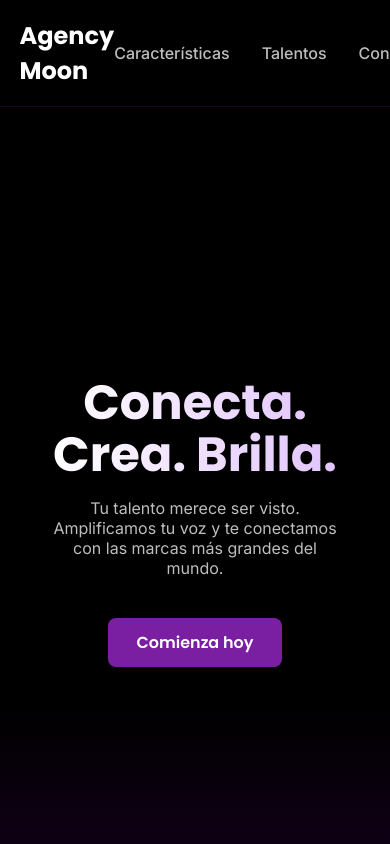
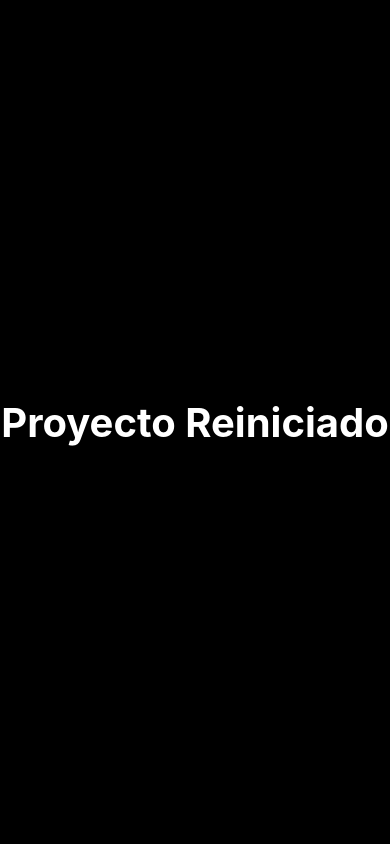
Before and after one commit to joan6141318-ai/Moon, a React (Vite) app: page / in a window 390 px wide. Shown: the top 844 px of the page. Built offline with nearby package versions, Linux system fonts and the light colour scheme.

Commit message:
refactor: Update project metadata and remove unused styles
Replaces the project name and description to reflect the new project.
Removes custom CSS styles and icon components to simplify the base project.
Updates the default HTML charset and title.

```diff
--- a/index.html
+++ b/index.html
@@ -1,12 +1,9 @@
 <!DOCTYPE html>
 <html lang="es">
   <head>
-    <meta charset="UTF-," />
+    <meta charset="UTF-8" />
     <meta name="viewport" content="width=device-width, initial-scale=1.0" />
-    <title>Agency Moon | Conecta. Crea. Brilla.</title>
-    <link rel="preconnect" href="https://fonts.googleapis.com">
-    <link rel="preconnect" href="https://fonts.gstatic.com" crossorigin>
-    <link href="https://fonts.googleapis.com/css2?family=Poppins:wght@400;600;700&family=Inter:wght@400;500&display=swap" rel="stylesheet">
+    <title>Nuevo Proyecto</title>
   <script type="importmap">
 {
   "imports": {
@@ -20,72 +17,20 @@
 }
 </script>
 <style>
-  :root {
-    --bg-main: #000000;
-    --purple-main: #7B1FA2;
-    --purple-secondary: #9C27B0;
-    --blue-gradient: #8A2BE2;
-    --text-main: #FFFFFF;
-    --text-secondary: #BDBDBD;
-  }
-
   body {
     margin: 0;
-    font-family: 'Inter', sans-serif;
-    background-color: var(--bg-main);
-    color: var(--text-main);
+    font-family: -apple-system, BlinkMacSystemFont, 'Segoe UI', 'Roboto', 'Oxygen',
+      'Ubuntu', 'Cantarell', 'Fira Sans', 'Droid Sans', 'Helvetica Neue',
+      sans-serif;
     -webkit-font-smoothing: antialiased;
     -moz-osx-font-smoothing: grayscale;
+    background-color: #000;
+    color: #fff;
+    display: flex;
+    justify-content: center;
+    align-items: center;
+    min-height: 100vh;
   }
-
-  h1, h2, h3 {
-    font-family: 'Poppins', sans-serif;
-  }
-
-  html {
-    scroll-behavior: smooth;
-  }
-
-  .btn {
-    display: inline-block;
-    padding: 12px 28px;
-    border-radius: 8px;
-    font-family: 'Poppins', sans-serif;
-    font-weight: 600;
-    text-decoration: none;
-    color: var(--text-main);
-    background-color: var(--purple-main);
-    border: none;
-    cursor: pointer;
-    transition: all 0.3s ease;
-  }
-
-  .btn:hover {
-    background-image: linear-gradient(90deg, var(--purple-main), var(--blue-gradient));
-    transform: translateY(-2px);
-    box-shadow: 0 4px 15px rgba(123, 31, 162, 0.4);
-  }
-
-  .feature-card:hover {
-    border-color: var(--purple-main);
-    box-shadow: 0 0 20px rgba(123, 31, 162, 0.3);
-    transform: translateY(-5px);
-  }
-
-  /* Responsive */
-  @media (max-width: 768px) {
-    .header-nav {
-      display: none;
-    }
-    .hero-content {
-        padding: 0 2rem;
-    }
-    .features-grid {
-      grid-template-columns: 1fr;
-      gap: 1.5rem;
-    }
-  }
-
 </style>
 </head>
   <body>
--- a/metadata.json
+++ b/metadata.json
@@ -1,5 +1,5 @@
 {
-  "name": "Agency Moon",
-  "description": "Landing page para una agencia de talentos de streaming.",
+  "name": "Nuevo Proyecto",
+  "description": "Un proyecto limpio para empezar de nuevo.",
   "requestFramePermissions": []
 }
--- a/src/App.tsx
+++ b/src/App.tsx
@@ -1,199 +1,20 @@
 import React, { CSSProperties } from 'react';
-import { GrowthIcon, CommunityIcon, SupportIcon } from './components/icons';
 
-// --- STYLES ---
 const styles: { [key: string]: CSSProperties } = {
-  header: {
-    position: 'fixed',
-    top: 0,
-    left: 0,
-    width: '100%',
-    padding: '1rem 5%',
-    backgroundColor: 'rgba(0, 0, 0, 0.7)',
-    backdropFilter: 'blur(10px)',
-    display: 'flex',
-    justifyContent: 'space-between',
-    alignItems: 'center',
-    zIndex: 100,
-    borderBottom: '1px solid rgba(123, 31, 162, 0.2)',
-  },
-  logo: {
-    fontFamily: 'Poppins, sans-serif',
-    fontSize: '1.5rem',
-    fontWeight: 'bold',
-    color: 'var(--text-main)',
-    textDecoration: 'none',
-  },
-  nav: {
-    display: 'flex',
-    gap: '2rem',
-  },
-  navLink: {
-    color: 'var(--text-secondary)',
-    textDecoration: 'none',
-    fontWeight: 500,
-    transition: 'color 0.3s ease',
-  },
-  // --- Hero Section ---
-  hero: {
-    display: 'flex',
-    alignItems: 'center',
-    justifyContent: 'center',
-    textAlign: 'center',
-    minHeight: '100vh',
-    padding: '80px 1rem',
-    background: 'linear-gradient(180deg, rgba(0,0,0,1) 70%, rgba(31,0,44,1) 100%)',
-    overflow: 'hidden',
-    position: 'relative',
-  },
-  heroContent: {
-    maxWidth: '800px',
-    position: 'relative',
-    zIndex: 2,
-  },
-  heroTitle: {
-    fontSize: 'clamp(3rem, 10vw, 5.5rem)',
-    fontWeight: 700,
-    lineHeight: 1.1,
-    marginBottom: '1rem',
-    background: 'linear-gradient(90deg, #FFFFFF, #E0C3FC)',
-    WebkitBackgroundClip: 'text',
-    WebkitTextFillColor: 'transparent',
-  },
-  heroSubtitle: {
-    fontSize: 'clamp(1rem, 4vw, 1.25rem)',
-    color: 'var(--text-secondary)',
-    marginBottom: '2rem',
-    maxWidth: '600px',
-    margin: '0 auto 2.5rem auto',
-  },
-  // --- Features Section ---
-  features: {
-    padding: '100px 5%',
-    backgroundColor: 'var(--bg-main)',
+  container: {
     textAlign: 'center',
   },
-  sectionTitle: {
+  title: {
     fontSize: '2.5rem',
-    marginBottom: '1rem',
-    color: 'var(--text-main)',
-  },
-  sectionSubtitle: {
-    fontSize: '1.1rem',
-    color: 'var(--text-secondary)',
-    marginBottom: '4rem',
-    maxWidth: '600px',
-    margin: '0 auto 4rem auto',
-  },
-  featuresGrid: {
-    display: 'grid',
-    gridTemplateColumns: 'repeat(auto-fit, minmax(300px, 1fr))',
-    gap: '2rem',
-    maxWidth: '1200px',
-    margin: '0 auto',
-  },
-  featureCard: {
-    backgroundColor: '#111',
-    padding: '2rem',
-    borderRadius: '12px',
-    border: '1px solid #222',
-    transition: 'all 0.3s ease',
-  },
-  cardIcon: {
-    marginBottom: '1.5rem',
-  },
-  cardTitle: {
-    fontSize: '1.5rem',
-    fontWeight: 600,
-    marginBottom: '0.5rem',
-  },
-  cardDescription: {
-    color: 'var(--text-secondary)',
-    lineHeight: 1.6,
-  },
-};
-
-// --- COMPONENTS ---
-
-const Header: React.FC = () => {
-  const handleNavLinkHover = (e: React.MouseEvent<HTMLAnchorElement>, isHovering: boolean) => {
-    e.currentTarget.style.color = isHovering ? 'var(--purple-main)' : 'var(--text-secondary)';
-  };
-
-  return (
-    <header style={styles.header}>
-      <a href="#" style={styles.logo}>Agency Moon</a>
-      <nav style={styles.nav} className="header-nav">
-        <a href="#features" style={styles.navLink} onMouseEnter={(e) => handleNavLinkHover(e, true)} onMouseLeave={(e) => handleNavLinkHover(e, false)}>Características</a>
-        <a href="#" style={styles.navLink} onMouseEnter={(e) => handleNavLinkHover(e, true)} onMouseLeave={(e) => handleNavLinkHover(e, false)}>Talentos</a>
-        <a href="#" style={styles.navLink} onMouseEnter={(e) => handleNavLinkHover(e, true)} onMouseLeave={(e) => handleNavLinkHover(e, false)}>Contacto</a>
-      </nav>
-      <a href="#" className="btn">Únete ahora</a>
-    </header>
-  );
-};
-
-const Hero: React.FC = () => {
-  return (
-    <section style={styles.hero}>
-      <div style={styles.heroContent} className="hero-content">
-        <h1 style={styles.heroTitle}>Conecta. Crea. Brilla.</h1>
-        <p style={styles.heroSubtitle}>Tu talento merece ser visto. Amplificamos tu voz y te conectamos con las marcas más grandes del mundo.</p>
-        <a href="#" className="btn">Comienza hoy</a>
-      </div>
-    </section>
-  );
-};
-
-interface FeatureCardProps {
-  icon: React.ReactNode;
-  title: string;
-  description: string;
-}
-
-const FeatureCard: React.FC<FeatureCardProps> = ({ icon, title, description }) => (
-  <div style={styles.featureCard} className="feature-card">
-    <div style={styles.cardIcon}>{icon}</div>
-    <h3 style={styles.cardTitle}>{title}</h3>
-    <p style={styles.cardDescription}>{description}</p>
-  </div>
-);
-
-const Features: React.FC = () => {
-  return (
-    <section id="features" style={styles.features}>
-      <h2 style={styles.sectionTitle}>Impulsa tu Carrera</h2>
-      <p style={styles.sectionSubtitle}>Te proporcionamos las herramientas y el apoyo que necesitas para crecer y monetizar tu pasión.</p>
-      <div style={styles.featuresGrid} className="features-grid">
-        <FeatureCard
-          icon={<GrowthIcon />}
-          title="Crecimiento Estratégico"
-          description="Planes personalizados para aumentar tu audiencia, engagement y visibilidad en todas las plataformas."
-        />
-        <FeatureCard
-          icon={<CommunityIcon />}
-          title="Comunidad Exclusiva"
-          description="Accede a una red de creadores de élite, colabora y aprende de los mejores en la industria."
-        />
-        <FeatureCard
-          icon={<SupportIcon />}
-          title="Soporte Dedicado"
-          description="Un equipo de expertos a tu disposición 24/7 para manejar negociaciones, patrocinios y logística."
-        />
-      </div>
-    </section>
-  );
+    color: '#FFFFFF',
+  }
 };
 
 const App: React.FC = () => {
   return (
-    <>
-      <Header />
-      <main>
-        <Hero />
-        <Features />
-      </main>
-    </>
+    <div style={styles.container}>
+      <h1 style={styles.title}>Proyecto Reiniciado</h1>
+    </div>
   );
 };
 
--- a/src/components/icons.tsx
+++ /dev/null
@@ -1,64 +0,0 @@
-import React from 'react';
-
-const iconStyle: React.CSSProperties = {
-  width: '48px',
-  height: '48px',
-  color: 'var(--purple-main)',
-};
-
-export const GrowthIcon = () => (
-  <svg
-    xmlns="http://www.w3.org/2000/svg"
-    width="24"
-    height="24"
-    viewBox="0 0 24 24"
-    fill="none"
-    stroke="currentColor"
-    strokeWidth="2"
-    strokeLinecap="round"
-    strokeLinejoin="round"
-    style={iconStyle}
-  >
-    <path d="M17 7L7 17" />
-    <path d="M17 17H7V7" />
-  </svg>
-);
-
-export const CommunityIcon = () => (
-  <svg
-    xmlns="http://www.w3.org/2000/svg"
-    width="24"
-    height="24"
-    viewBox="0 0 24 24"
-    fill="none"
-    stroke="currentColor"
-    strokeWidth="2"
-    strokeLinecap="round"
-    strokeLinejoin="round"
-    style={iconStyle}
-  >
-    <path d="M16 21v-2a4 4 0 0 0-4-4H5a4 4 0 0 0-4 4v2" />
-    <circle cx="8.5" cy="7" r="4" />
-    <path d="M20 8v6" />
-    <path d="M23 11h-6" />
-  </svg>
-);
-
-export const SupportIcon = () => (
-  <svg
-    xmlns="http://www.w3.org/2000/svg"
-    width="24"
-    height="24"
-    viewBox="0 0 24 24"
-    fill="none"
-    stroke="currentColor"
-    strokeWidth="2"
-    strokeLinecap="round"
-    strokeLinejoin="round"
-    style={iconStyle}
-  >
-    <circle cx="12" cy="12" r="10" />
-    <path d="M9.09 9a3 3 0 0 1 5.83 1c0 2-3 3-3 3" />
-    <line x1="12" y1="17" x2="12.01" y2="17" />
-  </svg>
-);
```
